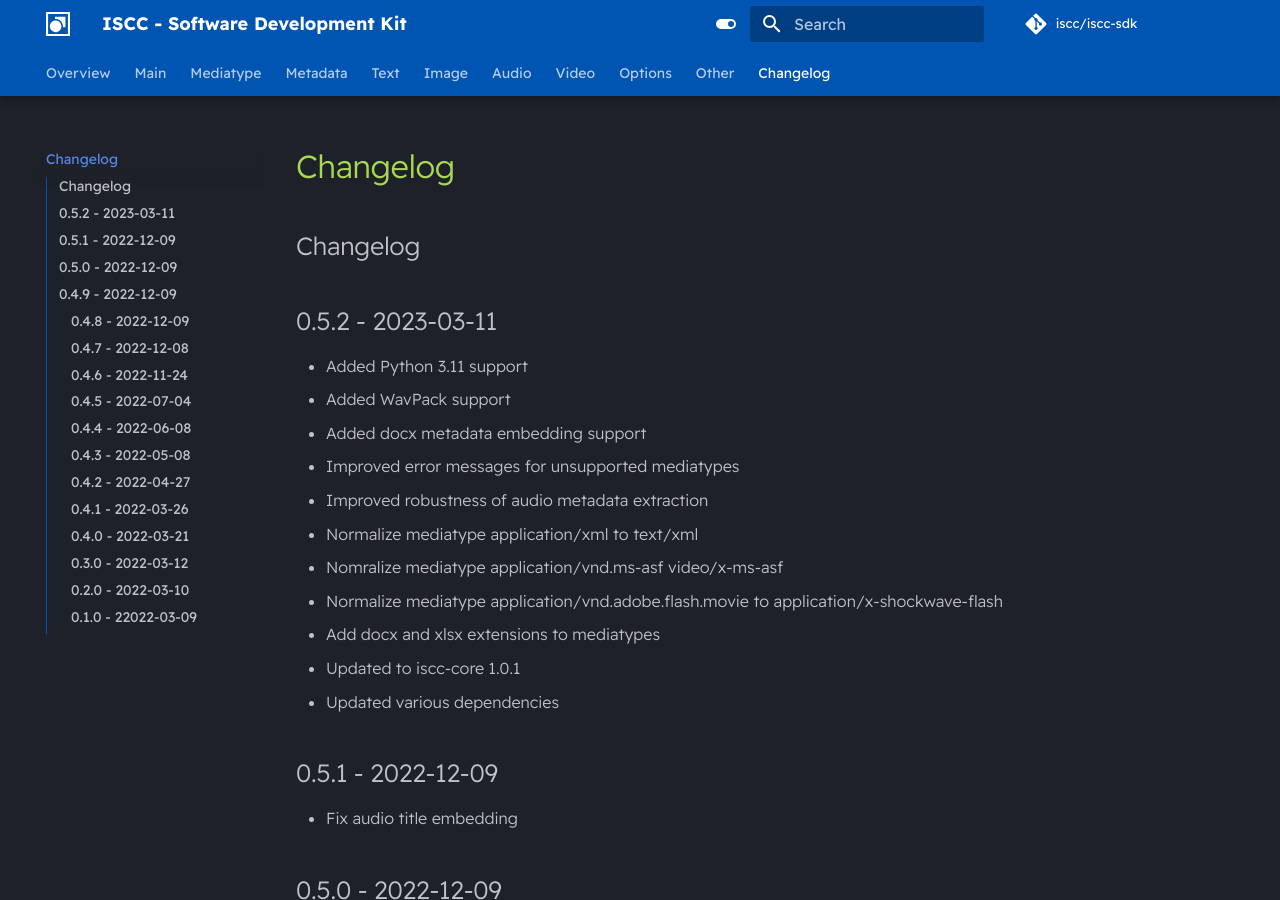
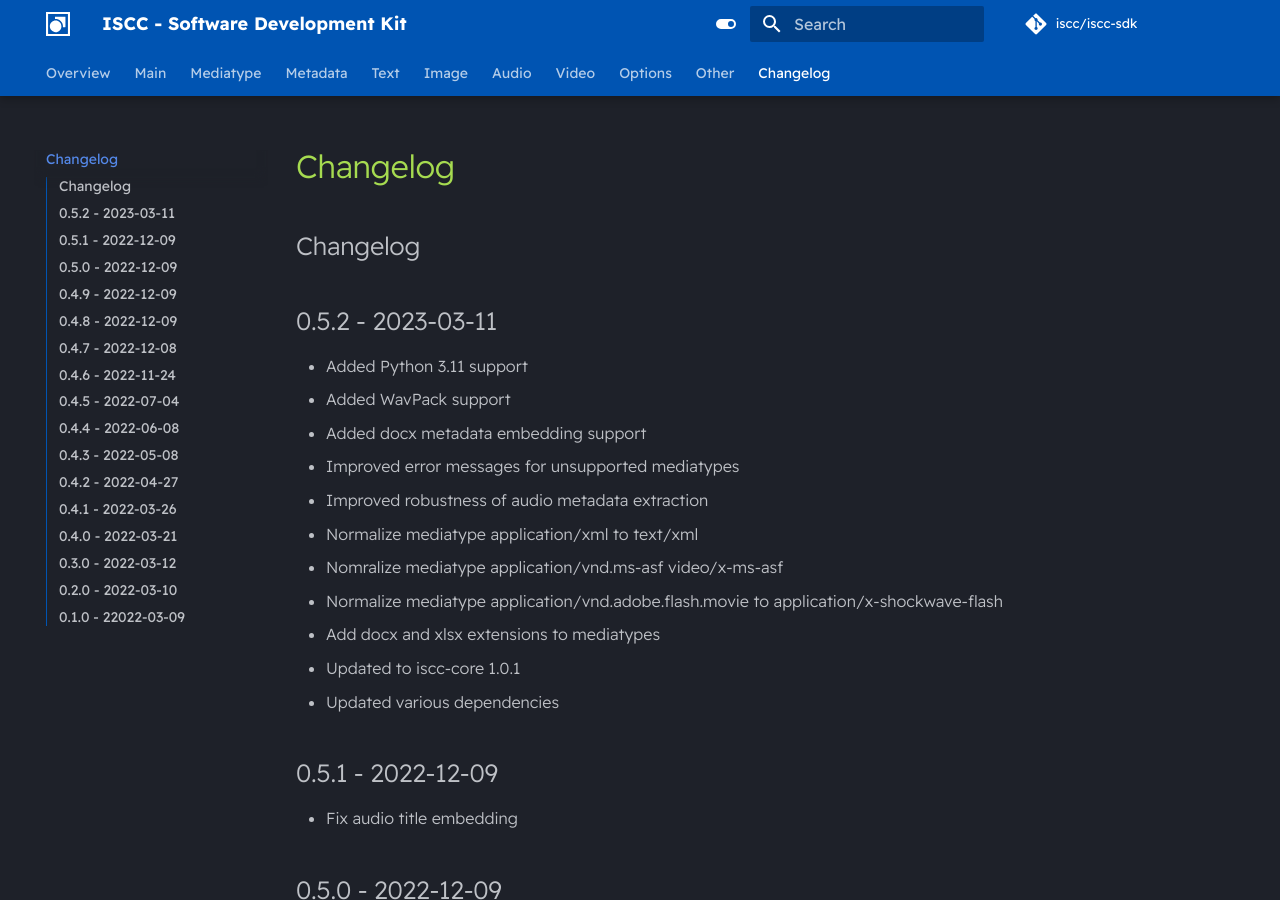
Before and after one commit to iscc/iscc-sdk, an MkDocs documentation site: the page built from docs/changelog.md, in a window 1280 px wide and 900 px high. Built offline with MkDocs 1.6.1 and Material for MkDocs 9.7.7, drawn with Linux system fonts in a browser that asks for light colours; comment, search, counter and statistics services are not loaded.

```diff
--- a/docs/changelog.md
+++ b/docs/changelog.md
@@ -25,19 +25,19 @@
 - Add EPUB metadata embedding
 - Retain existing PDF DocInfo metadata when embedding
 
-### 0.4.8 - 2022-12-09
+## 0.4.8 - 2022-12-09
 - Separeta ISCC_CORE and ISCC_SDK options
 - Document ISCC_SDK option
 - Integrate PDF thumbnail extraction
 
-### 0.4.7 - 2022-12-08
+## 0.4.7 - 2022-12-08
 - Add metadata embedding support for PDFs
 - Add thumbnail support for PDFs
 - Improve text metadata extraction mapping
 - Improve documentation
 - Update dependencies
 
-### 0.4.6 - 2022-11-24
+## 0.4.6 - 2022-11-24
 - Add support for earlier Pillow versions
 - Add option to configure `image_max_pixels`
 - Don´t embed empty titles in images
@@ -48,17 +48,17 @@
 - Update to tika 2.6.0
 - Update dependencies
 
-### 0.4.5 - 2022-07-04
+## 0.4.5 - 2022-07-04
 - Update to iscc-schema v0.3.9
 - Update to iscc-core v0.2.11
 - Fix issue with embedded identifiers
 - Add support for granular text features
 
-### 0.4.4 - 2022-06-08
+## 0.4.4 - 2022-06-08
 - Update to iscc-schema v0.3.8
 - Updated dependencies
 
-### 0.4.3 - 2022-05-08
+## 0.4.3 - 2022-05-08
 - Moved changelog to seperate file
 - Fixed pillow resampling deprecation warning
 - Fixed exiv2 error on older linux versions
@@ -67,16 +67,16 @@
 - Removed obsolete ffprobe tool
 - Updated dependencies
 
-### 0.4.2 - 2022-04-27
+## 0.4.2 - 2022-04-27
 - Fix metadata extraction failure with long texts
 - Embed Dublin Core metadata in images
 - Support path object inputs for text_name_from_uri
 
-### 0.4.1 - 2022-03-26
+## 0.4.1 - 2022-03-26
 - Added video thumbnail support
 - Added support for IPFS wrap-with-directory
 
-### 0.4.0 - 2022-03-21
+## 0.4.0 - 2022-03-21
 - Added Text-Code generation
 - Added Video-Code generation
 - Added text document metadata extraction
@@ -86,11 +86,11 @@
 - Set filename on IsccMeta
 - Set @type on IsccMeta
 
-### 0.3.0 - 2022-03-12
+## 0.3.0 - 2022-03-12
 - Added support for Audio-Code with metadata embedding/extraction
 
-### 0.2.0 - 2022-03-10
+## 0.2.0 - 2022-03-10
 - Added IPFS support
 
-### 0.1.0 - 22022-03-09
+## 0.1.0 - 22022-03-09
 - Initial release with support for ISCC Content-Code Image
--- a/pyproject.toml
+++ b/pyproject.toml
@@ -61,7 +61,7 @@ coverage = "^6.3"
 pytest-cov = "^4.0"
 poethepoet = "^0.16"
 bandit = "^1.7"
-mkdocs-material = "^8.2"
+mkdocs-material = "^9.1"
 mkdocstrings = {extras = ["python"], version = "^0.19"}
 iscc-samples = "^0.6"
 codetiming = "^1.3"
```
Also changed, not shown: CHANGELOG.md (+12 -12 lines), 1 other file.
